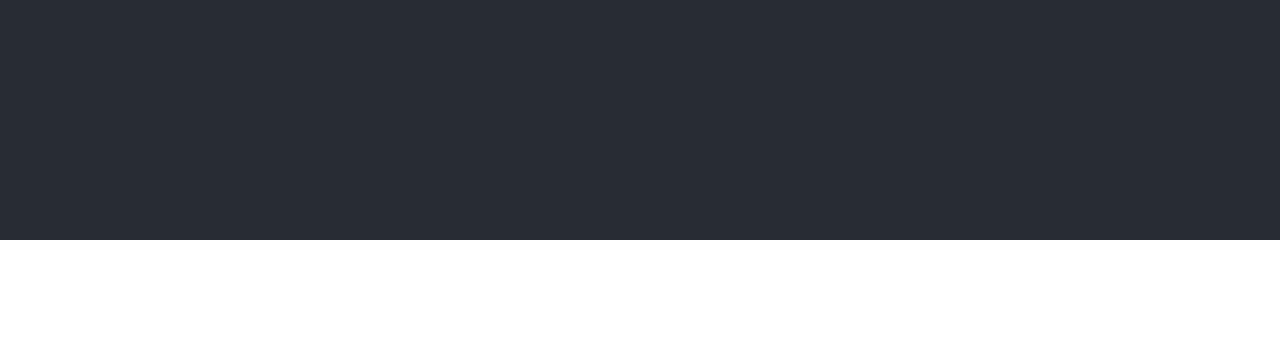
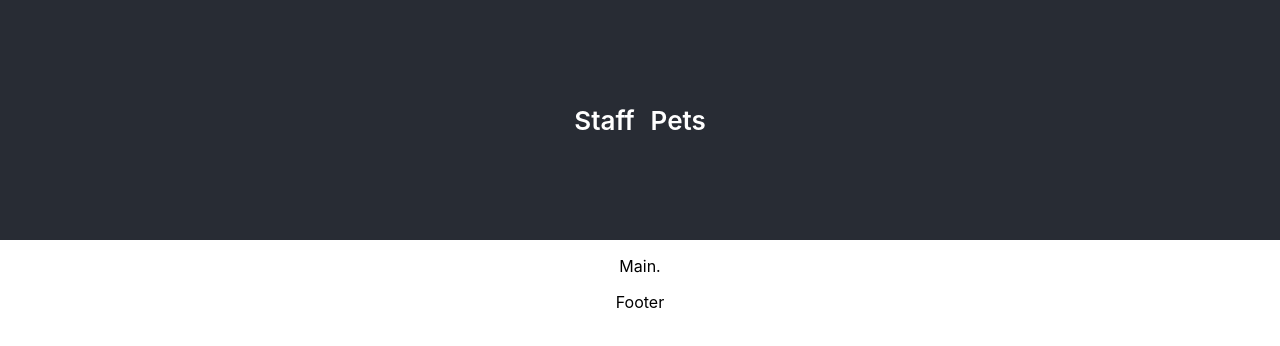
Before and after one commit to jaRue1/pet-store-react-app, a React (Create React App) app: page / in a window 1280 px wide. Shown: the top 346 px of the page. Built offline with nearby package versions, Linux system fonts and the light colour scheme.

Commit message:
Added route buttons and fixed components

```diff
--- a/src/App.css
+++ b/src/App.css
@@ -5,12 +5,6 @@
 .App-logo {
   height: 40vmin;
   pointer-events: none;
-}
-
-@media (prefers-reduced-motion: no-preference) {
-  .App-logo {
-    animation: App-logo-spin infinite 20s linear;
-  }
 }
 
 .App-header {
@@ -28,11 +22,21 @@
   color: #61dafb;
 }
 
-@keyframes App-logo-spin {
-  from {
-    transform: rotate(0deg);
-  }
-  to {
-    transform: rotate(360deg);
-  }
+nav > a {
+  color: white;
+  padding: 8px;
+  text-decoration: none;
+  font-weight: 600;
 }
+
+nav > a:hover, nav > a.active {
+  text-decoration: underline;
+  color: yellow;
+}
+
+li > div > span {
+  font-weight: 300;
+  font-size: 2em;
+
+
+}
--- a/src/App.js
+++ b/src/App.js
@@ -1,7 +1,9 @@
+import './App.css'
 import React, { useState } from 'react'
-import logo from './logo.svg'
 import { BrowserRouter as Router, Switch, Route } from 'react-router-dom'
-import './App.css'
+import Header from './components/Header'
+import Main from './components/Main'
+import Footer from './components/Footer'
 import Staff from './components/Staff'
 import Pets from './components/Pets'
 
@@ -9,11 +11,19 @@ function App() {
 	return (
 		<Router>
 			<div className="App">
-				<header className="App-header"></header>
-        <Switch>
-            <Route path="/staffs/" component={Staff} />
-            <Route path="/pets" component={Pets} />
-          </Switch>
+				<header className="App-header">
+					<Header />
+				</header>
+				<Switch>
+					<Route path="/staffs/" component={Staff} />
+					<Route path="/pets" component={Pets} />
+				</Switch>
+				<section className="main-section">
+					<Main />
+				</section>
+				<section>
+					<Footer />
+				</section>
 			</div>
 		</Router>
 	)
--- /dev/null
+++ b/src/components/Footer/index.js
@@ -0,0 +1,7 @@
+import React from 'react'
+
+function Footer() {
+	return <p>Footer</p>
+}
+
+export default Footer
--- /dev/null
+++ b/src/components/Header/index.js
@@ -0,0 +1,17 @@
+import React from 'react'
+import { NavLink } from 'react-router-dom'
+
+function Header() {
+	return (
+		<nav>
+			<NavLink exact to="/staffs">
+				Staff
+			</NavLink>
+			<NavLink exact to="/pets">
+				Pets
+			</NavLink>
+		</nav>
+	)
+}
+
+export default Header
--- /dev/null
+++ b/src/components/Main/index.js
@@ -0,0 +1,7 @@
+import React from 'react'
+
+function Main() {
+	return <p>Main.</p>
+}
+
+export default Main
--- a/src/components/Pets/index.js
+++ b/src/components/Pets/index.js
@@ -23,7 +23,7 @@ class Pets extends React.Component {
 						return (
 							<li key={pet.id}>
 								<div>
-									<h3>{pet.name}</h3>
+									<span>{pet.name}</span>
                                     {/* Add pet jsx here */}
 								</div>
                                 {/* and here */}
```
Also changed, not shown: src/components/Header/image/source.gif (added).
